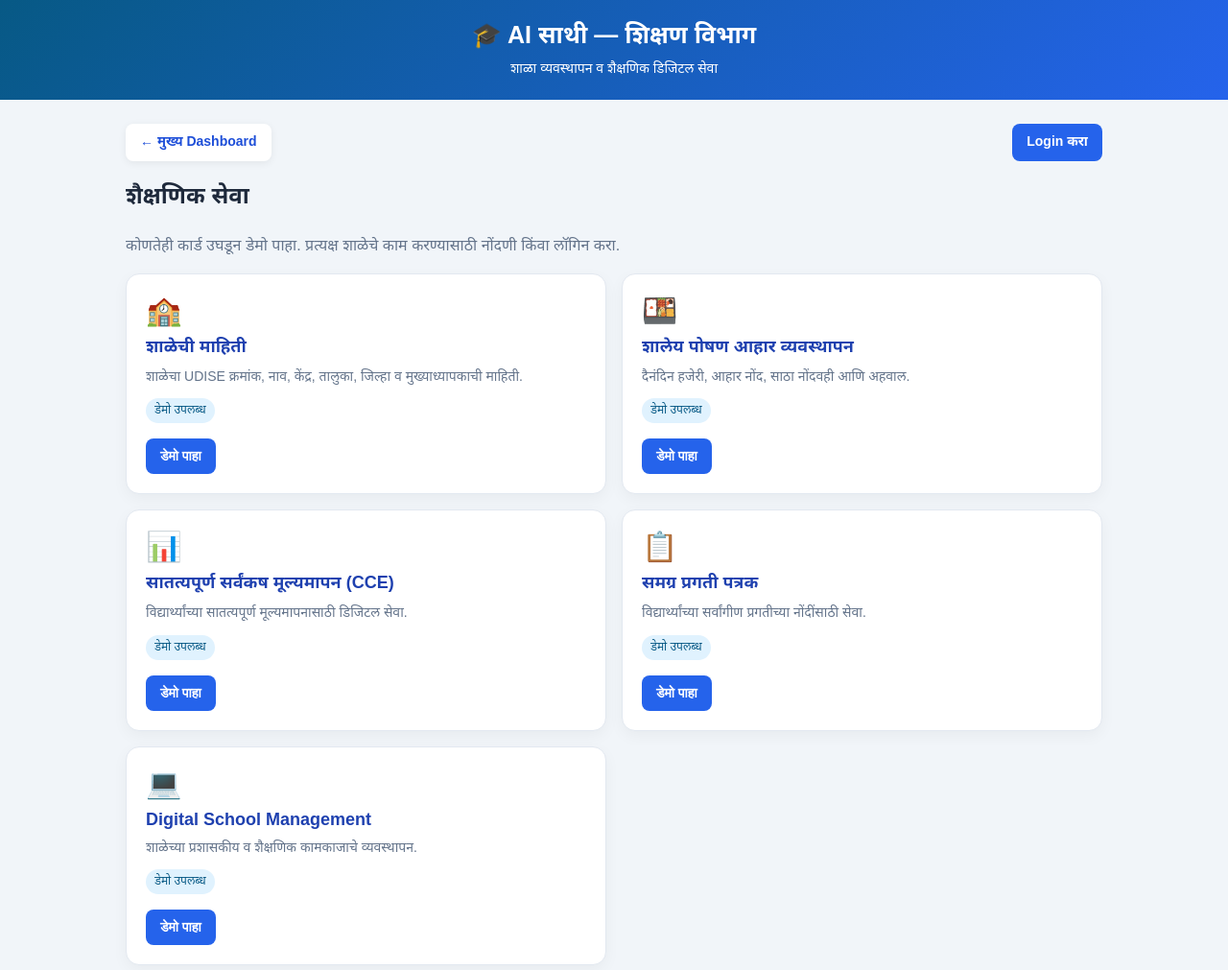
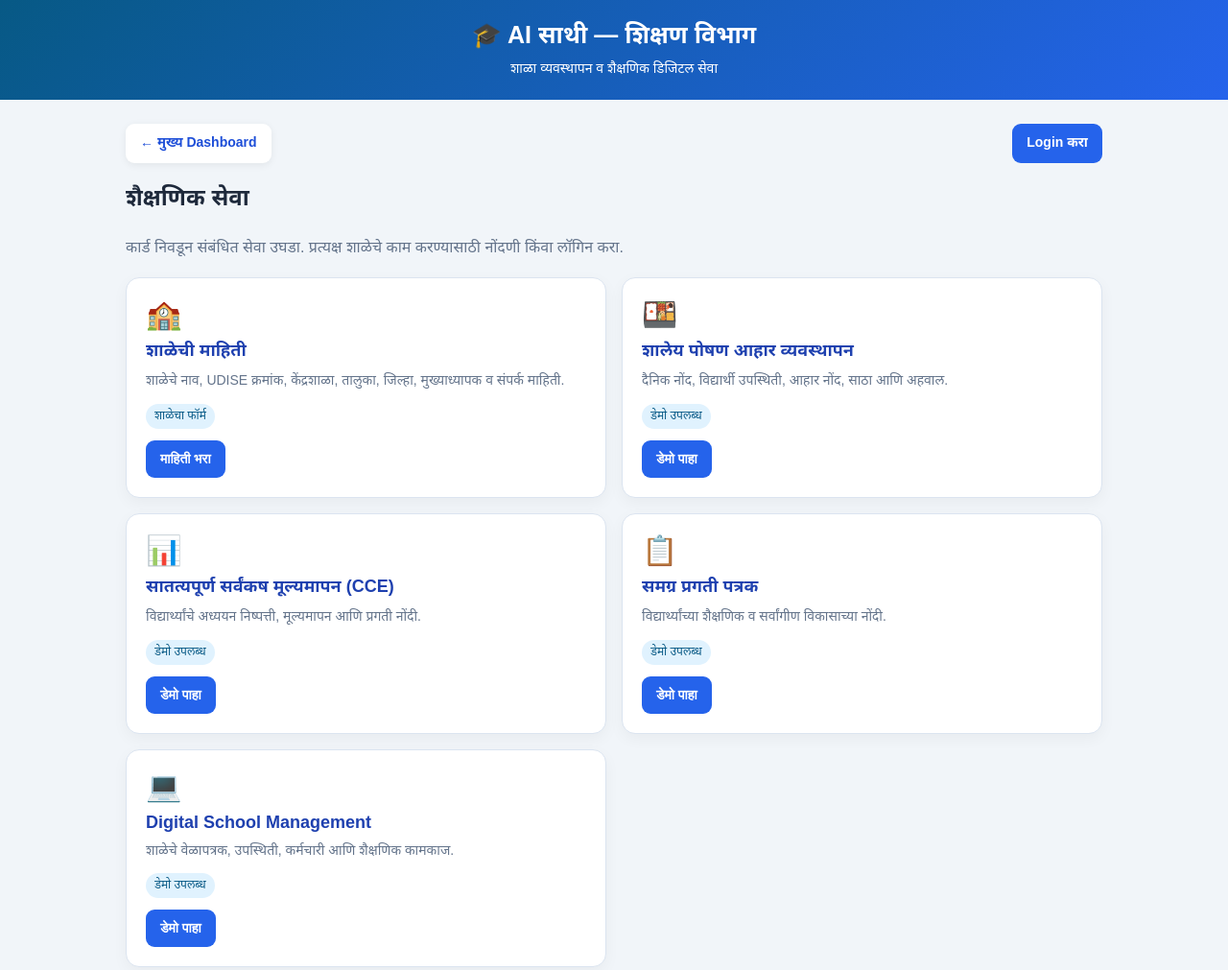
Before and after one commit to vilasmulak/ai-sathi-portal, a website: page education-dashboard.html in a window 1280 px wide. Shown: the top 1011 px of the page at 96% size. Drawn offline with Linux system fonts and the light colour scheme.

Commit message:
Refactor education dashboard layout and styles
Updated HTML structure and styles for the education dashboard. Improved accessibility and user interface elements.

```diff
--- a/education-dashboard.html
+++ b/education-dashboard.html
@@ -3,55 +3,98 @@
 <html lang="mr">
 <head>
 <meta charset="UTF-8">
-<meta name="viewport" content="width=device-width, initial-scale=1.0">
+<meta name="viewport" content="width=device-width, initial-scale=1">
+<meta name="theme-color" content="#1d4ed8">
 <title>शिक्षण विभाग | AI साथी</title>
+
 <style>
 *{box-sizing:border-box}
-body{margin:0;font-family:Arial,"Noto Sans Devanagari",sans-serif;background:#f1f5f9;color:#1e293b}
-header{background:linear-gradient(135deg,#075985,#2563eb);color:white;padding:22px 16px;text-align:center}
+body{
+  margin:0;
+  font-family:Arial,"Noto Sans Devanagari",sans-serif;
+  background:#f1f5f9;
+  color:#1e293b
+}
+header{
+  background:linear-gradient(135deg,#075985,#2563eb);
+  color:#fff;
+  text-align:center;
+  padding:22px 16px
+}
 header h1{margin:0 0 8px;font-size:25px}
 header p{margin:0;font-size:14px}
 main{max-width:1050px;margin:25px auto;padding:0 16px}
-.top{display:flex;justify-content:space-between;align-items:center;gap:12px;flex-wrap:wrap;margin-bottom:22px}
+.top{
+  display:flex;justify-content:space-between;align-items:center;
+  flex-wrap:wrap;gap:12px;margin-bottom:22px
+}
 a{text-decoration:none}
-.btn{display:inline-block;padding:10px 15px;border:0;border-radius:8px;background:#2563eb;color:white;font-weight:bold;cursor:pointer;font-size:14px}
-.btn-light{background:white;color:#1d4ed8;box-shadow:0 2px 8px #0001}
-.grid{display:grid;grid-template-columns:repeat(2,minmax(0,1fr));gap:16px}
-.card{background:white;border:1px solid #e2e8f0;border-radius:14px;padding:20px;box-shadow:0 5px 16px #0000000b;display:flex;flex-direction:column;align-items:flex-start;transition:.2s}
-.card:hover{transform:translateY(-3px);box-shadow:0 8px 22px #00000012}
+.btn{
+  display:inline-block;border:0;border-radius:9px;
+  background:#2563eb;color:#fff;padding:11px 15px;
+  font-weight:bold;font-size:14px;cursor:pointer
+}
+.btn-light{background:#fff;color:#1d4ed8;box-shadow:0 2px 8px #0001}
+.intro{color:#64748b;line-height:1.7}
+.grid{
+  display:grid;grid-template-columns:repeat(2,minmax(0,1fr));
+  gap:16px;margin-top:18px
+}
+.card{
+  background:#fff;border:1px solid #dbe4f0;border-radius:14px;
+  padding:20px;box-shadow:0 5px 16px #0000000b;
+  display:flex;flex-direction:column;align-items:flex-start;
+  min-height:185px
+}
+.card:hover{box-shadow:0 8px 24px #00000012}
 .icon{font-size:30px}
 .card h2{font-size:18px;color:#1e40af;margin:10px 0 7px}
-.card p{color:#64748b;line-height:1.6;font-size:14px;margin:0}
-.card .btn{margin-top:16px}
-.card .btn{margin-top:auto}
-.card .open-btn{margin-top:16px}
-.tag{font-size:12px;background:#e0f2fe;color:#075985;padding:5px 9px;border-radius:20px;margin-top:12px}
-footer{text-align:center;padding:25px;color:#64748b;font-size:13px}
-.modal{display:none;position:fixed;inset:0;background:#0f172acc;z-index:10;padding:18px;overflow-y:auto;align-items:center;justify-content:center}
+.card p{font-size:14px;color:#64748b;line-height:1.7;margin:0 0 12px}
+.tag{
+  font-size:12px;background:#e0f2fe;color:#075985;
+  padding:5px 9px;border-radius:20px;margin-top:auto;margin-bottom:12px
+}
+footer{text-align:center;padding:24px;color:#64748b;font-size:13px}
+.modal{
+  display:none;position:fixed;inset:0;z-index:10;
+  background:#0f172acc;padding:16px;overflow:auto;
+  align-items:center;justify-content:center
+}
 .modal.show{display:flex}
-.modal-box{background:white;border-radius:16px;max-width:680px;width:100%;padding:23px;position:relative;margin:auto}
-.close{position:absolute;right:14px;top:12px;border:0;background:#e2e8f0;border-radius:50%;width:34px;height:34px;font-size:20px;cursor:pointer}
-.demo-label{display:inline-block;background:#fef3c7;color:#92400e;padding:6px 10px;border-radius:20px;font-size:12px;font-weight:bold}
-.demo-content{margin:18px 0}
+.modal-box{
+  background:white;border-radius:16px;padding:24px;
+  max-width:680px;width:100%;margin:auto;position:relative
+}
+.close{
+  position:absolute;right:12px;top:12px;border:0;
+  border-radius:50%;width:35px;height:35px;
+  background:#e2e8f0;font-size:21px;cursor:pointer
+}
+.demo-badge{
+  display:inline-block;background:#fef3c7;color:#92400e;
+  padding:6px 10px;border-radius:20px;font-size:12px
+}
+.demo-content{line-height:1.7;color:#475569;margin-top:15px}
 .demo-content h3{color:#1d4ed8}
-.demo-content p{line-height:1.7;color:#475569}
-.sample-grid{display:grid;grid-template-columns:repeat(2,minmax(0,1fr));gap:12px}
-.sample{border:1px solid #e2e8f0;background:#f8fafc;border-radius:10px;padding:14px}
-.sample strong{display:block;font-size:20px;color:#1d4ed8;margin-bottom:6px}
-.sample small{color:#64748b}
-.demo-note{background:#eff6ff;border-left:4px solid #2563eb;padding:12px;margin:15px 0;font-size:13px;line-height:1.6}
-.actions{display:flex;gap:10px;flex-wrap:wrap;margin-top:18px}
-.btn-outline{background:white;color:#1d4ed8;border:1px solid #2563eb}
+.stats{display:grid;grid-template-columns:repeat(2,minmax(0,1fr));gap:10px}
+.stat{background:#f8fafc;border:1px solid #e2e8f0;padding:14px;border-radius:10px}
+.stat strong{display:block;font-size:19px;color:#1d4ed8;margin-bottom:5px}
+.stat small{color:#64748b}
+.notice{
+  background:#eff6ff;border-left:4px solid #2563eb;
+  padding:12px;font-size:13px;line-height:1.7;margin:16px 0
+}
+.modal-actions{display:flex;gap:10px;flex-wrap:wrap;margin-top:16px}
+.btn-outline{background:#fff;color:#1d4ed8;border:1px solid #2563eb}
 @media(max-width:650px){
- .grid{grid-template-columns:1fr}
- header h1{font-size:21px}
- .sample-grid{grid-template-columns:1fr 1fr}
- .modal-box{padding:19px}
+  .grid{grid-template-columns:1fr}
+  header h1{font-size:21px}
+  .modal-box{padding:20px 16px}
 }
 </style>
 </head>
+
 <body>
-
 <header>
   <h1>🎓 AI साथी — शिक्षण विभाग</h1>
   <p>शाळा व्यवस्थापन व शैक्षणिक डिजिटल सेवा</p>
@@ -64,8 +107,8 @@ footer{text-align:center;padding:25px;color:#64748b;font-size:13px}
   </div>
 
   <h2>शैक्षणिक सेवा</h2>
-  <p style="color:#64748b;line-height:1.7">
-    कोणतेही कार्ड उघडून डेमो पाहा. प्रत्यक्ष शाळेचे काम करण्यासाठी नोंदणी किंवा लॉगिन करा.
+  <p class="intro">
+    कार्ड निवडून संबंधित सेवा उघडा. प्रत्यक्ष शाळेचे काम करण्यासाठी नोंदणी किंवा लॉगिन करा.
   </p>
 
   <div class="grid" id="moduleGrid"></div>
@@ -73,23 +116,26 @@ footer{text-align:center;padding:25px;color:#64748b;font-size:13px}
 
 <footer>© 2026 AI साथी | शैक्षणिक सेवा</footer>
 
-<div class="modal" id="demoModal" role="dialog" aria-modal="true"
-     aria-labelledby="demoTitle" onclick="outsideClose(event)">
+<div class="modal" id="demoModal" role="dialog"
+     aria-modal="true" aria-labelledby="demoTitle"
+     onclick="outsideClose(event)">
   <div class="modal-box">
-    <button class="close" onclick="closeDemo()" aria-label="बंद करा">×</button>
-    <span class="demo-label">🧪 नमुना डेमो</span>
+    <button class="close" type="button"
+            onclick="closeDemo()" aria-label="बंद करा">×</button>
+    <span class="demo-badge">🧪 नमुना डेमो</span>
     <h2 id="demoTitle"></h2>
     <div class="demo-content" id="demoContent"></div>
 
-    <div class="demo-note">
-      ही केवळ नमुना माहिती आहे. येथे केलेले बदल प्रत्यक्ष शाळेच्या नोंदींमध्ये सेव्ह होत नाहीत.
+    <div class="notice">
+      ही नमुना माहिती आहे. येथे दाखवलेले आकडे प्रत्यक्ष शाळेची माहिती नाहीत
+      आणि ते कोणत्याही सरकारी अहवालासाठी वापरू नयेत.
       पूर्ण सुविधा वापरण्यासाठी नोंदणी किंवा लॉगिन करा.
     </div>
 
-    <div class="actions">
+    <div class="modal-actions">
       <a class="btn" href="signup.html">नोंदणी करा</a>
-      <a class="btn btn-outline" href="login.html">आधीच नोंदणी केली आहे? Login करा</a>
-      <button class="btn btn-outline" onclick="closeDemo()">डेमो बंद करा</button>
+      <a class="btn btn-outline" href="login.html">Login करा</a>
+      <button class="btn btn-outline" type="button" onclick="closeDemo()">बंद करा</button>
     </div>
   </div>
 </div>
@@ -100,75 +146,62 @@ const modules = [
     id:"school",
     icon:"🏫",
     title:"शाळेची माहिती",
-    description:"शाळेचा UDISE क्रमांक, नाव, केंद्र, तालुका, जिल्हा व मुख्याध्यापकाची माहिती.",
-    content:`
-      <h3>शाळेचे नमुना प्रोफाइल</h3>
-      <div class="sample-grid">
-        <div class="sample"><strong>12345678901</strong><small>नमुना UDISE क्रमांक</small></div>
-        <div class="sample"><strong>AI साथी शाळा</strong><small>नमुना शाळेचे नाव</small></div>
-        <div class="sample"><strong>मुख्याध्यापक</strong><small>नमुना पद</small></div>
-        <div class="sample"><strong>महाराष्ट्र</strong><small>नमुना राज्य</small></div>
-      </div>`
+    description:"शाळेचे नाव, UDISE क्रमांक, केंद्रशाळा, तालुका, जिल्हा, मुख्याध्यापक व संपर्क माहिती.",
+    content:""
   },
   {
     id:"poshan",
     icon:"🍱",
     title:"शालेय पोषण आहार व्यवस्थापन",
-    description:"दैनंदिन हजेरी, आहार नोंद, साठा नोंदवही आणि अहवाल.",
+    description:"दैनिक नोंद, विद्यार्थी उपस्थिती, आहार नोंद, साठा आणि अहवाल.",
     content:`
       <h3>दैनिक पोषण आहार — नमुना</h3>
-      <div class="sample-grid">
-        <div class="sample"><strong>120</strong><small>नोंदणीकृत विद्यार्थी (नमुना)</small></div>
-        <div class="sample"><strong>105</strong><small>उपस्थित विद्यार्थी (नमुना)</small></div>
-        <div class="sample"><strong>105</strong><small>आहार घेतलेले (नमुना)</small></div>
-        <div class="sample"><strong>15</strong><small>अनुपस्थित (नमुना)</small></div>
+      <div class="stats">
+        <div class="stat"><strong>120</strong><small>नमुना विद्यार्थी संख्या</small></div>
+        <div class="stat"><strong>105</strong><small>नमुना उपस्थिती</small></div>
+        <div class="stat"><strong>दैनिक</strong><small>आहार नोंद</small></div>
+        <div class="stat"><strong>मासिक</strong><small>अहवाल</small></div>
       </div>
-      <p>दैनिक नोंद, धान्य साठा आणि मासिक अहवालाची नमुना रचना.</p>`
+      <p>हे केवळ डेमो आकडे आहेत. प्रत्यक्ष नोंदी सेव्ह होत नाहीत.</p>`
   },
   {
     id:"cce",
     icon:"📊",
     title:"सातत्यपूर्ण सर्वंकष मूल्यमापन (CCE)",
-    description:"विद्यार्थ्यांच्या सातत्यपूर्ण मूल्यमापनासाठी डिजिटल सेवा.",
+    description:"विद्यार्थ्यांचे अध्ययन निष्पत्ती, मूल्यमापन आणि प्रगती नोंदी.",
     content:`
       <h3>विद्यार्थी मूल्यमापन — नमुना</h3>
-      <div class="sample-grid">
-        <div class="sample"><strong>विद्यार्थी अ</strong><small>नमुना विद्यार्थी</small></div>
-        <div class="sample"><strong>85/100</strong><small>नमुना गुण</small></div>
-        <div class="sample"><strong>अभ्यास</strong><small>नमुना घटक</small></div>
-        <div class="sample"><strong>चांगली प्रगती</strong><small>नमुना निरीक्षण</small></div>
+      <div class="stats">
+        <div class="stat"><strong>विद्यार्थी अ</strong><small>नमुना नाव</small></div>
+        <div class="stat"><strong>85/100</strong><small>उदाहरणार्थ गुण</small></div>
       </div>
-      <p>विद्यार्थीनिहाय मूल्यमापन व प्रगती नोंदींसाठी नमुना डॅशबोर्ड.</p>`
+      <p>विषयनिहाय चाचण्या आणि निरीक्षण नोंदींसाठी नमुना डॅशबोर्ड.</p>`
   },
   {
     id:"hpc",
     icon:"📋",
     title:"समग्र प्रगती पत्रक",
-    description:"विद्यार्थ्यांच्या सर्वांगीण प्रगतीच्या नोंदींसाठी सेवा.",
+    description:"विद्यार्थ्यांच्या शैक्षणिक व सर्वांगीण विकासाच्या नोंदी.",
     content:`
-      <h3>समग्र प्रगती — नमुना</h3>
-      <div class="sample-grid">
-        <div class="sample"><strong>विद्यार्थी अ</strong><small>नमुना विद्यार्थी</small></div>
-        <div class="sample"><strong>चांगली</strong><small>नमुना शैक्षणिक प्रगती</small></div>
-        <div class="sample"><strong>उत्तम</strong><small>नमुना सहभाग</small></div>
-        <div class="sample"><strong>प्रगती सुरू</strong><small>नमुना कौशल्य नोंद</small></div>
+      <h3>समग्र प्रगती पत्रक — नमुना</h3>
+      <div class="stats">
+        <div class="stat"><strong>विद्यार्थी अ</strong><small>नमुना नाव</small></div>
+        <div class="stat"><strong>प्रगती नोंद</strong><small>नमुना घटक</small></div>
       </div>
-      <p>शैक्षणिक, सामाजिक, भावनिक व इतर विकासघटकांच्या नोंदींसाठी नमुना.</p>`
+      <p>प्रगती निरीक्षण व विद्यार्थी अहवालासाठी नमुना रचना.</p>`
   },
   {
     id:"dsm",
     icon:"💻",
     title:"Digital School Management",
-    description:"शाळेच्या प्रशासकीय व शैक्षणिक कामकाजाचे व्यवस्थापन.",
+    description:"शाळेचे वेळापत्रक, उपस्थिती, कर्मचारी आणि शैक्षणिक कामकाज.",
     content:`
       <h3>शाळा व्यवस्थापन — नमुना</h3>
-      <div class="sample-grid">
-        <div class="sample"><strong>8</strong><small>नमुना इयत्ता</small></div>
-        <div class="sample"><strong>12</strong><small>नमुना शिक्षक</small></div>
-        <div class="sample"><strong>120</strong><small>नमुना विद्यार्थी</small></div>
-        <div class="sample"><strong>2026–27</strong><small>नमुना शैक्षणिक वर्ष</small></div>
+      <div class="stats">
+        <div class="stat"><strong>1 ते 8</strong><small>नमुना वर्ग गट</small></div>
+        <div class="stat"><strong>2026–27</strong><small>नमुना शैक्षणिक वर्ष</small></div>
       </div>
-      <p>हजेरी, वेळापत्रक, विद्यार्थी नोंदी आणि शालेय कामकाजासाठी नमुना डॅशबोर्ड.</p>`
+      <p>हजेरी, वेळापत्रक आणि शाळेच्या नोंदींसाठी नमुना डॅशबोर्ड.</p>`
   }
 ];
 
@@ -190,13 +223,20 @@ modules.forEach(module => {
 
   const tag = document.createElement("span");
   tag.className = "tag";
-  tag.textContent = "डेमो उपलब्ध";
+  tag.textContent = module.id === "school" ? "शाळेचा फॉर्म" : "डेमो उपलब्ध";
 
   const button = document.createElement("button");
-  button.className = "btn open-btn";
   button.type = "button";
-  button.textContent = "डेमो पाहा";
-  button.addEventListener("click", () => openDemo(module.id));
+  button.className = "btn";
+  button.textContent = module.id === "school" ? "माहिती भरा" : "डेमो पाहा";
+
+  button.addEventListener("click", () => {
+    if (module.id === "school") {
+      window.location.href = "school-profile.html";
+    } else {
+      openDemo(module.id);
+    }
+  });
 
   card.append(icon, title, description, tag, button);
   grid.appendChild(card);
@@ -227,6 +267,5 @@ document.addEventListener("keydown", event => {
   if (event.key === "Escape") closeDemo();
 });
 </script>
-
 </body>
 </html>
```
